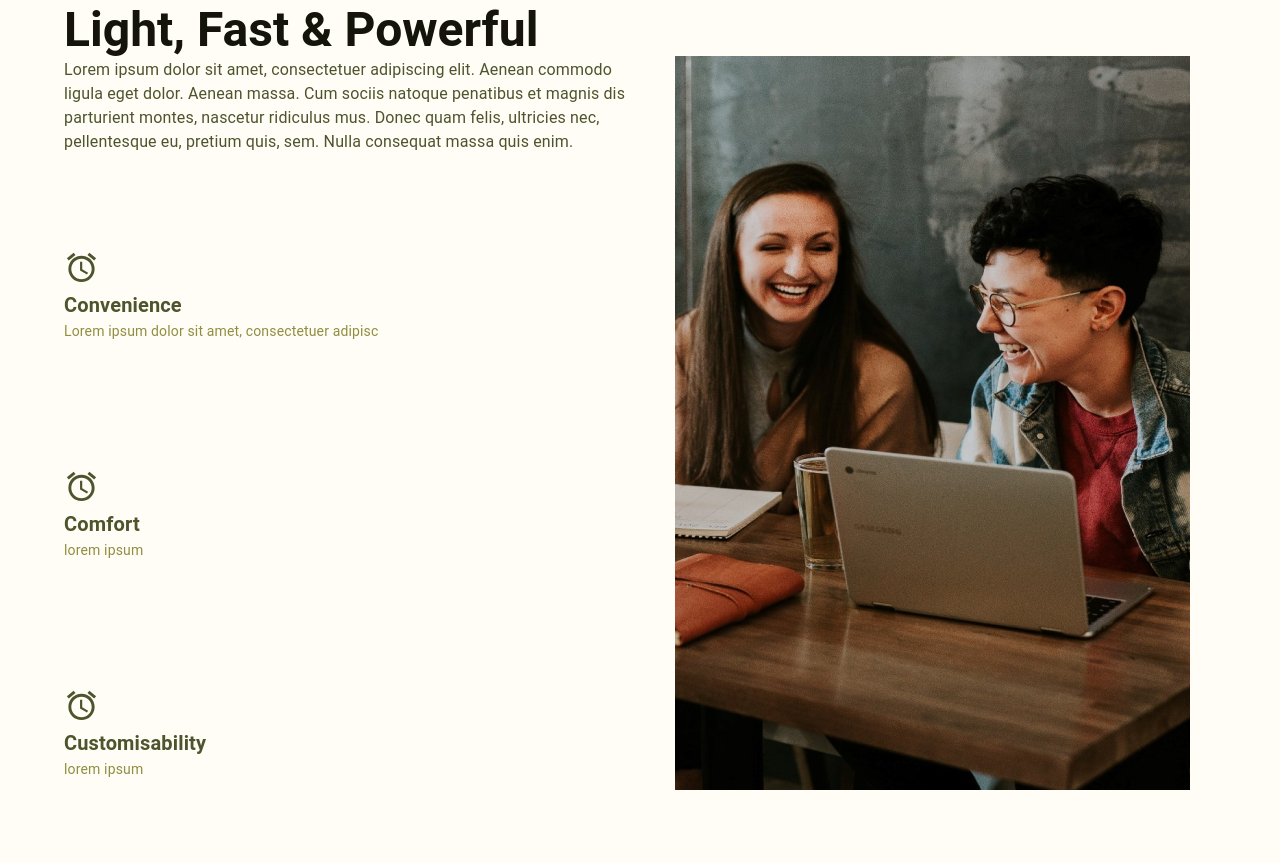
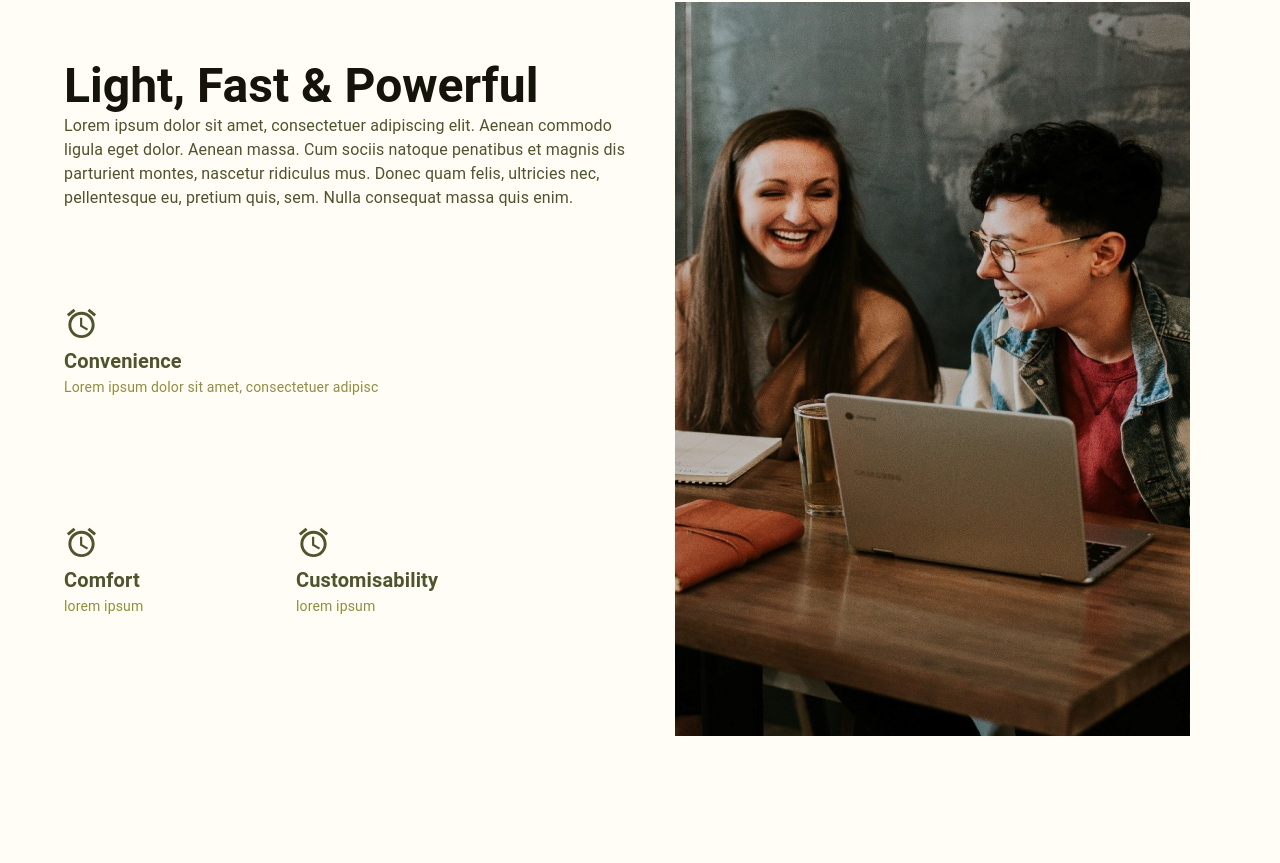
Before and after one commit to gzyon/3D-Printed-Eyewear, a React (Create React App) app in the folder capstone-website/: page / in a window 1280 px wide. Shown: the part 1517-2380 px from the top of the page. Built offline with nearby package versions, Linux system fonts and the light colour scheme.

Commit message:
all done, left content and footer, fixed small error

```diff
--- a/capstone-website/src/Pages/HomePage.js
+++ b/capstone-website/src/Pages/HomePage.js
@@ -118,7 +118,7 @@ const HomePage = () => {
                                         Lorem ipsum dolor sit amet, consectetuer adipiscing elit. Aenean commodo ligula eget dolor. Aenean massa. Cum sociis natoque penatibus et magnis dis parturient montes, nascetur ridiculus
     mus. Donec quam felis, ultricies nec, pellentesque eu, pretium quis, sem. Nulla consequat massa quis enim.
                                     </Typography>
-                                    <Grid container columns={2} mt={4} direction='column' >
+                                    <Grid container columns={2} mt={4} direction='column' display='-webkit-inline-box'>
                                         <Grid item m='32px 32px 32px 0px' maxWidth='200px' minWidth='200px'>
                                             <DescItem title='Convenience'
                                                 content=' Lorem ipsum dolor sit amet, consectetuer adipisc'
```
